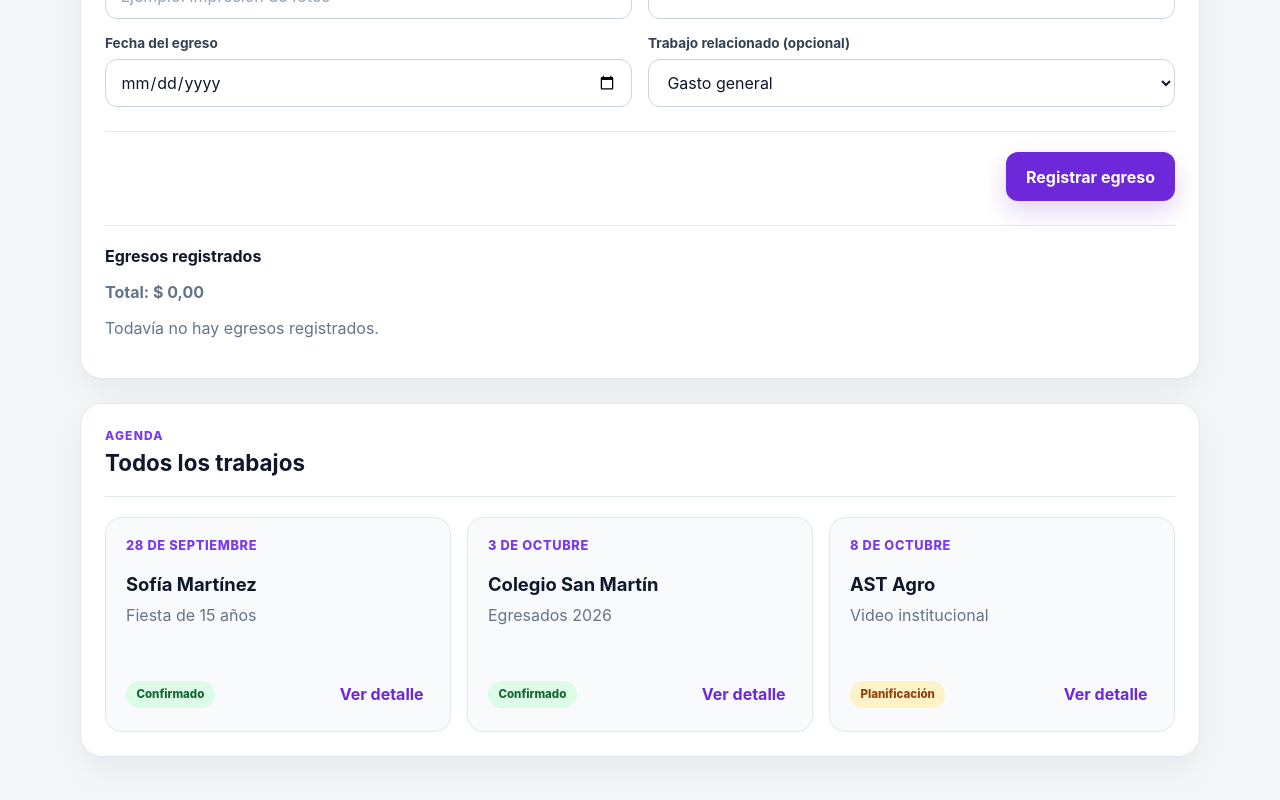
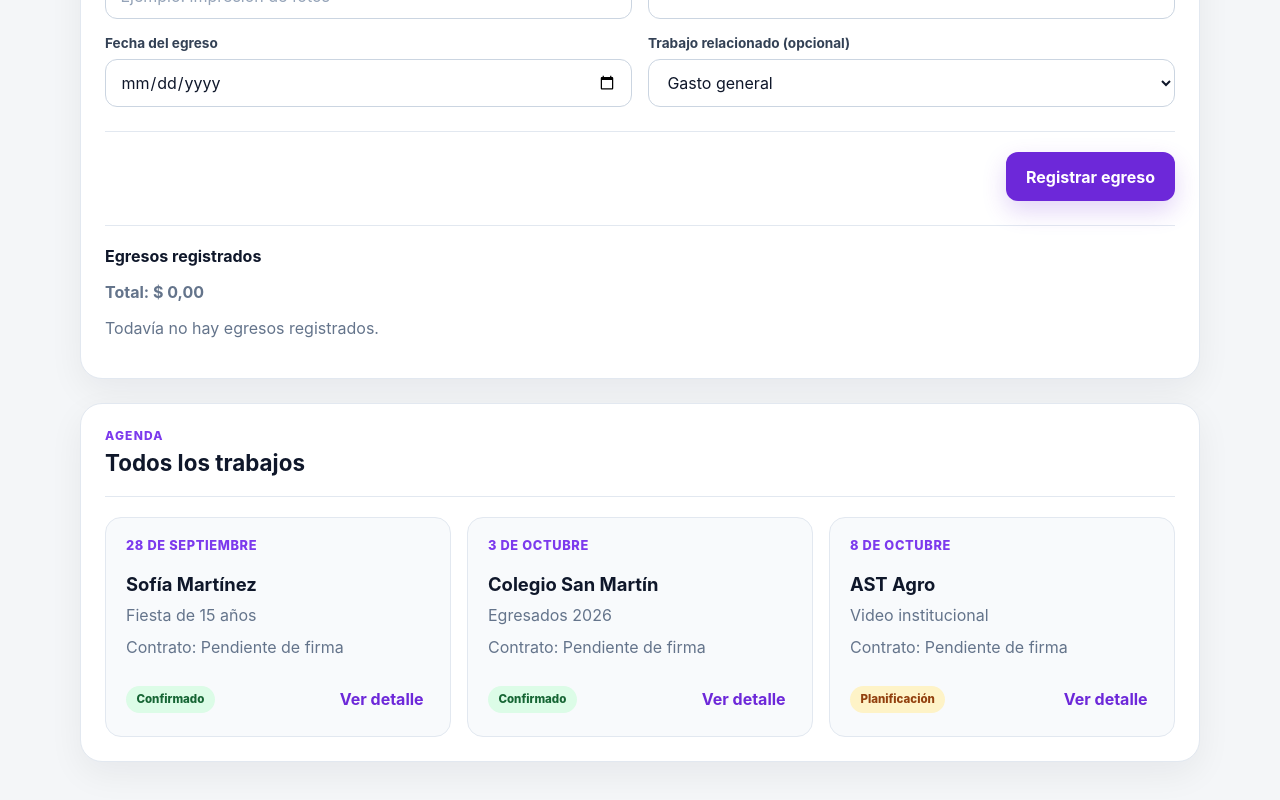
Before and after one commit to cristianegaitan/gestor-dgtn, a React (Vite) app: page / in a window 1280 px wide. Shown: the part 977-1777 px from the top of the page. Built offline with nearby package versions, Linux system fonts and the light colour scheme.

Commit message:
feat: show contract status on job cards

```diff
--- a/src/App.jsx
+++ b/src/App.jsx
@@ -1538,7 +1538,12 @@ function App() {
               <article className="job-card" key={trabajo.id}>
                 <p className="job-date">{trabajo.fecha}</p>
                 <h3>{trabajo.cliente}</h3>
-                <p className="job-service">{trabajo.servicio}</p>
+                                <p className="job-service">{trabajo.servicio}</p>
+                <p className="job-service">
+                  Contrato: {trabajo.estadoContrato === 'Firmado'
+                    ? 'Firmado'
+                    : 'Pendiente de firma'}
+                </p>
 
                 <div className="job-footer">
                   <span className={`status ${trabajo.estadoClase}`}>
```
